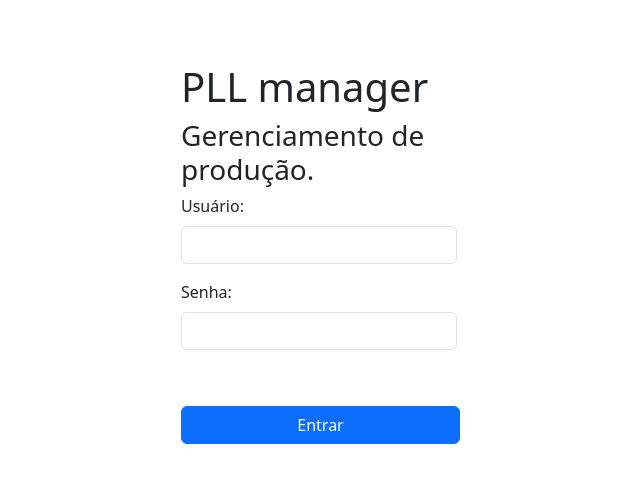
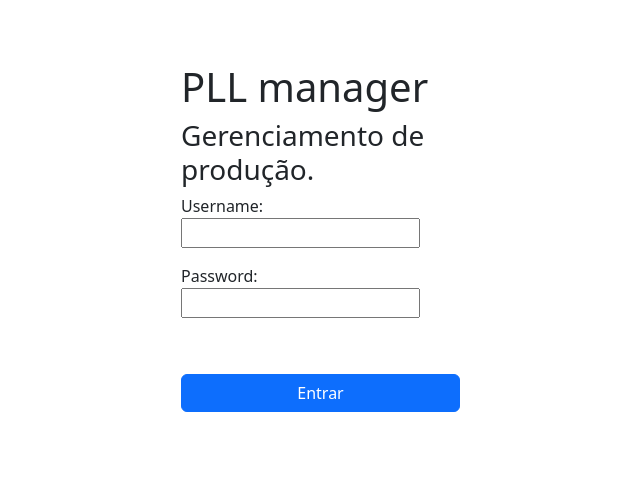
Before and after one commit to FelipeHoffmannV/pellet_production_manager, a Django app: page / in a window 1280 px wide. Shown: the part 137-620 px from the top of the page, without its empty margins (321-961 px from the left). Run offline with Django 5.2, Linux system fonts and the light colour scheme; parts of the project's set-up code (start-up, migrations or seed data) failed here and were passed over.

Commit message:
Login implementado, funciona com as credenciais de super usuario (admin). Próximos passos personalizar p dashboard do admin para gerar relatórios e imprimir relatórios de produção.

```diff
--- a/app/app/settings.py
+++ b/app/app/settings.py
@@ -82,6 +82,8 @@ DATABASES = {
 }
 
 
+
+
 # Password validation
 # https://docs.djangoproject.com/en/6.0/ref/settings/#auth-password-validators
 
@@ -100,6 +102,8 @@ AUTH_PASSWORD_VALIDATORS = [
     },
 ]
 
+AUTH_USER_MODEL = 'pellet.Usuario'
+
 
 # Internationalization
 # https://docs.djangoproject.com/en/6.0/topics/i18n/
--- a/app/app/urls.py
+++ b/app/app/urls.py
@@ -20,5 +20,6 @@ from pellet import views
 
 urlpatterns = [
     path('admin/', admin.site.urls),
-    path('', views.index, name='index')
+    path('', views.index, name='login'),
+    path('producao/', views.producao, name='producao')
 ]
--- a/app/pellet/admin.py
+++ b/app/pellet/admin.py
@@ -1,7 +1,7 @@
 from django.contrib import admin
-from .models import Usuarios
+from .models import Usuario
 
 # Register your models here.
-admin.site.register(Usuarios)
+admin.site.register(Usuario)
 class UsuarioAdmin(admin.ModelAdmin):
-    list_display = ('id', 'nome')
+    list_display = ('id', 'username')
--- /dev/null
+++ b/app/pellet/forms.py
@@ -0,0 +1,5 @@
+from django import forms
+
+class LoginForm(forms.Form):
+    username = forms.CharField()
+    password = forms.CharField(widget=forms.PasswordInput)
--- a/app/pellet/templates/index.html
+++ b/app/pellet/templates/login.html
@@ -25,27 +25,9 @@
         <h3>Gerenciamento de produção.</h3>
       </div>
       <div class="login-form">
-        <form>
-          <div class="mb-3">
-            <label for="exampleInputEmail1" class="form-label"
-              >Usuário: </label
-            >
-            <input
-              type="email"
-              class="form-control"
-              id="exampleInputEmail1"
-              aria-describedby="emailHelp"
-            />
-          </div>
-          <div class="mb-3">
-            <label for="exampleInputPassword1" class="form-label"
-              >Senha: </label
-            >
-            <input
-              type="password"
-              class="form-control"
-              id="exampleInputPassword1"
-            />
+        <form method="post">
+            {% csrf_token %}
+            {{ form.as_p }}
           </div>
           <div class="mb-3 form-check">
           </div>
--- a/app/pellet/views.py
+++ b/app/pellet/views.py
@@ -1,5 +1,28 @@
-from django.shortcuts import render
-
+from django.shortcuts import render, redirect
+from django.contrib.auth import authenticate, login
+from .forms import LoginForm
 # Create your views here.
 def index(request):
-    return render(request, 'index.html')
+    if request.method == 'POST':
+        form = LoginForm(request.POST)
+        if form.is_valid():
+            username = form.cleaned_data.get('username')
+            password = form.cleaned_data.get('password')
+
+            user = authenticate(request, username=username, password=password)
+
+            if user is not None:
+                login(request, user)
+                return redirect('producao')
+            else:
+                form.add_error(None, 'errado')
+
+    else:
+        form = LoginForm()
+    return render(request, 'login.html', {'form': form})
+
+from django.contrib.auth.decorators import login_required
+
+@login_required(login_url='')
+def producao(request):
+    return render(request, 'entradaProducao.html')
```
Also changed, not shown: app/pellet/models.py (+3 -5 lines), app/db.sqlite3 (deleted), app/pellet/migrations/0001_initial.py (deleted), app/pellet/templates/dashboard.html (deleted).
